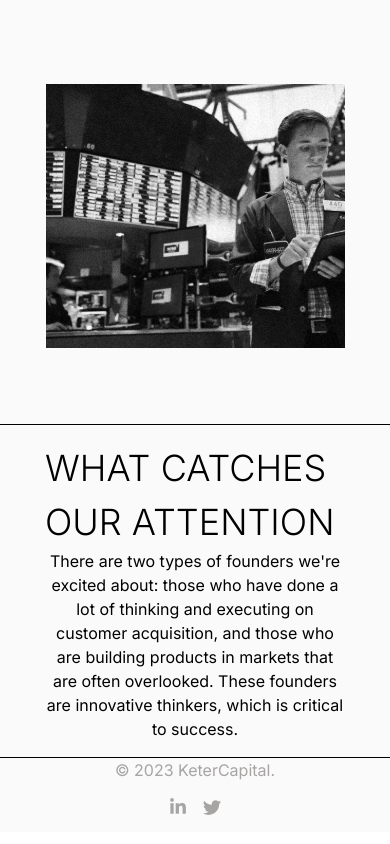
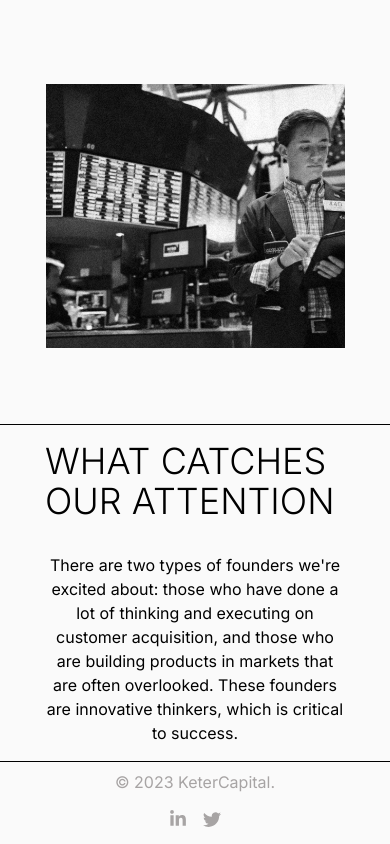
Before and after one commit to LuisLeonPardo/KeterCapital, a Next.js app: page / in a window 390 px wide. Shown: the part 1096-1940 px from the top of the page. Built offline with nearby package versions, Linux system fonts and the light colour scheme.

Commit message:
Refactor and fix responsive

```diff
--- a/package.json
+++ b/package.json
@@ -10,14 +10,14 @@
   },
   "dependencies": {
     "@next/font": "13.1.6",
+    "autoprefixer": "10.4.13",
     "eslint": "8.33.0",
     "eslint-config-next": "13.1.6",
     "next": "13.1.6",
+    "postcss": "8.4.21",
     "react": "18.2.0",
     "react-dom": "18.2.0",
     "react-icons": "4.7.1",
-    "tailwindcss": "3.2.4",
-    "autoprefixer": "10.4.13",
-    "postcss": "8.4.21"
+    "tailwindcss": "3.2.4"
   }
 }
--- a/src/pages/_document.js
+++ b/src/pages/_document.js
@@ -9,7 +9,7 @@ export default function Document() {
         <link
           rel="preconnect"
           href="https://fonts.gstatic.com"
-          crossOrigin={true}
+          crossOrigin="true"
         />
         <link
           href="https://fonts.googleapis.com/css2?family=Inter:wght@100;200;300;400;500;600;700;800;900&display=swap"
--- a/src/pages/components/Catches.jsx
+++ b/src/pages/components/Catches/Catches.jsx
@@ -3,10 +3,10 @@ import React from "react";
 export default function Catches() {
   return (
     <div className="min-h-[271px] md:flex justify-center items-center w-full border-y-black border-y p-4">
-      <h1 className="lg:max-w-[521px] max-w-[300px] m-auto lg:m-0 font-light text-4xl md:text-6xl leading-normal">
+      <h1 className="lg:max-w-[521px] max-w-[300px] m-auto lg:m-0 font-light text-4xl md:text-6xl">
         WHAT CATCHES OUR ATTENTION
       </h1>
-      <p className="lg:max-w-[590px] max-w-[300px] text-center lg:text-left text-base m-auto lg:m-0 lg:text-xl">
+      <p className="lg:max-w-[590px] max-w-[300px] text-center lg:text-left text-base m-auto mt-8 lg:m-0 lg:text-xl">
         There are two types of founders we're excited about: those who have done
         a lot of thinking and executing on customer acquisition, and those who
         are building products in markets that are often overlooked. These
--- a/src/pages/components/Footer/FooterDesktop.jsx
+++ b/src/pages/components/Footer/FooterDesktop.jsx
@@ -18,7 +18,7 @@ export default function FooterDesktop() {
         </div>
         <div className="w-52 h-28 flex flex-col gap-y-9 ">
           <h1 className="text-lg">Contacts:</h1>
-          <Link href="#" className=" text-sm">
+          <Link href="mailto:hello@keter.com" className=" text-sm">
             hello@keter.com
           </Link>
         </div>
--- a/src/pages/components/Landing.jsx
+++ b/src/pages/components/Landing.jsx
@@ -2,10 +2,9 @@ import React from "react";
 import Navbar from "./NavBar/NavBar";
 import Home from "./Home/Home.jsx";
 import Investments from "./Investments/Investments";
-import Catches from "./Catches";
+import Catches from "./Catches/Catches";
 import FooterDesktop from "./Footer/FooterDesktop";
 import FooterMobile from "./Footer/FooterMobile";
-
 
 export default function Landing() {
   return (
@@ -15,7 +14,7 @@ export default function Landing() {
       <Investments />
       <Catches />
       <footer className="w-full">
-        <div className="sm:hidden flex">
+        <div className="sm:hidden flex mt-2">
           <FooterMobile />
         </div>
         <div className="sm:flex hidden ">
```
Also changed, not shown: 1 other file (tests, documents, lock files or other folders).
